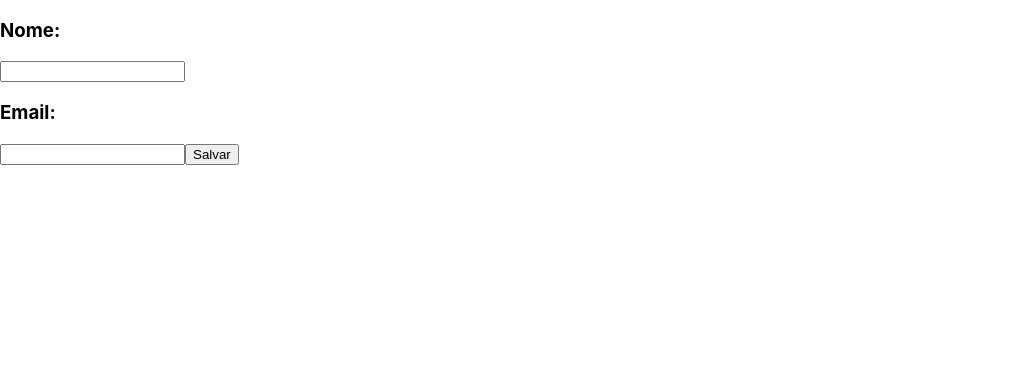
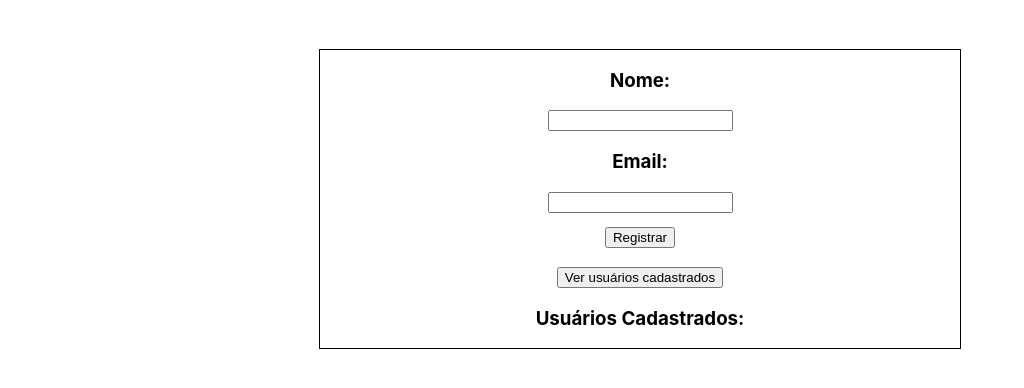
Before and after one commit to future4code/Igor-Artagnan, a React (Create React App) app in the folder semana7/labenusers/labenusers/: page / in a window 1280 px wide. Shown: the top 388 px of the page, without its empty margins (0-1024 px from the left). Built offline with nearby package versions, Linux system fonts and the light colour scheme.

Commit message:
Criei a funcionalidade de adicionar usuário e visualizar lista de cadastrados

```diff
--- a/semana7/labenusers/labenusers/package.json
+++ b/semana7/labenusers/labenusers/package.json
@@ -12,6 +12,7 @@
     "react": "^17.0.2",
     "react-dom": "^17.0.2",
     "react-scripts": "^3.4.1",
+    "styled-components": "^5.3.0",
     "web-vitals": "^1.1.2"
   },
   "scripts": {
--- a/semana7/labenusers/labenusers/src/App.js
+++ b/semana7/labenusers/labenusers/src/App.js
@@ -1,5 +1,26 @@
 import React from "react";
 import axios from "axios";
+import styled from "styled-components"
+
+const Container = styled.div`
+border: 1px solid black;
+display: flex;
+align-items: center;
+flex-direction: column;
+width: 50%;
+margin: auto;
+margin-top: 49px;
+
+`
+
+const BotaoUsuarios = styled.button`
+margin-top: 19px;
+
+`
+
+const BotaoAdicionar = styled.button`
+margin-top: 14px;
+`
 
 
 const url = "https://us-central1-labenu-apis.cloudfunctions.net/labenusers/users"
@@ -18,7 +39,8 @@ export default class Home extends React.Component {
     usuarios: [],
 
     inputName: "",
-    inputEmail: ""
+    inputEmail: "",
+
   };
 
 
@@ -46,6 +68,8 @@ export default class Home extends React.Component {
         alert("Usuário cadastrado com sucesso!")
 
         this.setState({inputName: "", inputEmail:"" })
+
+        this.mostrausuarios()
       })
 
       .catch((error) => {
@@ -58,7 +82,7 @@ export default class Home extends React.Component {
     axios.get(url, header)
     .then((response)=>{
 
-      this.setState({usuarios: response.data.result.list})
+      this.setState({usuarios: response.data})
 
 
 
@@ -72,32 +96,48 @@ export default class Home extends React.Component {
 
 
 
+
   render() {
 
-    console.log(this.state.usuarios)
 
-      /* const listaDeUsuarios = this.state.usuario.map((usuario)=>{
-        return <li>
 
-              {usuario.nome}
-              {usuario.email}
+       const listaDeUsuarios = this.state.usuarios.map((usuario)=>{
+        return <p key={usuario.id}>
 
-              </li>
+              {usuario.name}
 
-      }) */
+              </p>
+
+      })
+
+
+
+
+
+
 
 
     return (
-      <div>
+      <Container>
         <h3>Nome:</h3>
-        <input type="text" value={this.state.inputName} onChange={this.onChangeName} />
+        <input type="text"
+        value={this.state.inputName}
+        onChange={this.onChangeName} />
+
         <h3>Email:</h3>
-        <input type="text" value={this.state.inputEmail} onChange={this.onChangeEmail} />
-        <button onClick={this.criarUsuario}>Salvar</button>
+        <input type="text"
+        value={this.state.inputEmail}
+        onChange={this.onChangeEmail} />
 
-      {/*   {listaDeUsuarios} */}
+        <BotaoAdicionar onClick={this.criarUsuario}>Registrar</BotaoAdicionar>
+        <BotaoUsuarios>Ver usuários cadastrados</BotaoUsuarios>
 
-      </div>
+
+          <h3>Usuários Cadastrados:</h3>
+          {listaDeUsuarios}
+
+
+      </Container>
     );
   }
 }
```
Also changed, not shown: 1 other file (tests, documents, lock files or other folders).
